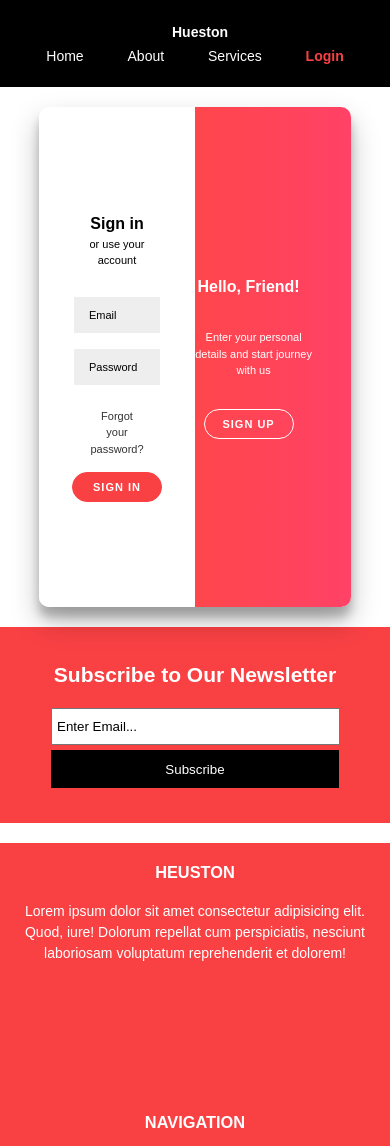
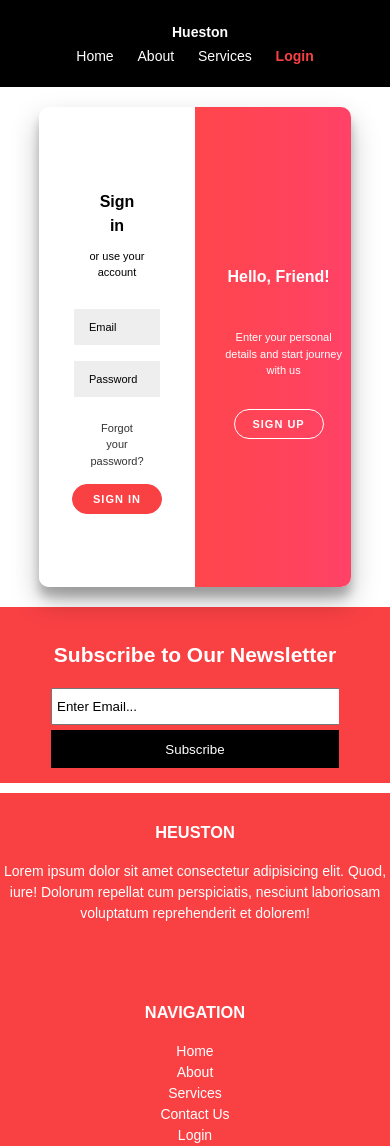
Before and after one commit to TubiOb/Hueston-Maintenance-Service, a plain HTML site: page login.html in a window 390 px wide. Shown: the top 1146 px of the page. Drawn offline with Linux system fonts and the light colour scheme.

Commit message:
Feedback recommit

```diff
--- a/css/style.css
+++ b/css/style.css
@@ -54,7 +54,7 @@ header a {
 header li {
     float: left;
     display: inline;
-    padding: 0 20px;
+    padding: 0 10px;
 }
 
 header #branding {
@@ -336,7 +336,7 @@ aside#sidebar .side h1>span {
 .container3 {
     width: 100%;
     overflow: hidden;
-    display: inline-flex;
+    display: flex;
     justify-content: space-evenly;
     justify-items: center;
     align-content: space-around;
@@ -344,10 +344,12 @@ aside#sidebar .side h1>span {
     color: white;
     background-color: #f94144;
     margin-top: 10px;
+    /* margin-left: auto;
+    margin-right: auto; */
 }
 
 .container3 .small {
-    width: 300px;
+    width: 250px;
     height: 250px;
     margin-left: 20px;
     position: relative;
@@ -361,7 +363,7 @@ aside#sidebar .side h1>span {
 }
 
 .container3 .small>p {
-    margin: 5px;
+    margin: 0px;
     padding: 0;
 }
 
@@ -662,20 +664,20 @@ aside#sidebar .side h1>span {
 }
 
 .overlay-left {
-    transform: translateX(-50%);
+    transform: translateX(-20%);
 }
 
 #container.right-panel-active .overlay-left {
-    transform: translateX(0);
+    transform: translateX(-20px);
 }
 
 .overlay-right {
     right: 0;
-    transform: translateX(0);
+    transform: translateX(30px);
 }
 
 #container.right-panel-active .overlay-right {
-    transform: translateX(20%);
+    transform: translateX(50px);
 }
 
 .social-container {
@@ -693,7 +695,7 @@ aside#sidebar .side h1>span {
     width: 40px;
 }
 
-@media(max-width:700px) {
+@media(max-width:760px) {
     .container #branding,
     .container nav,
     .container nav li,
@@ -708,7 +710,11 @@ aside#sidebar .side h1>span {
         text-align: center;
         width: 100%;
     }
-    .container {
+    .container nav,
+    .container nav li {
+        width: auto;
+    }
+    header {
         padding-bottom: 20px;
     }
     .container3,
@@ -725,7 +731,8 @@ aside#sidebar .side h1>span {
         width: 100%;
     }
     .container3 .small {
-        margin: auto;
+        margin-left: auto;
+        margin-bottom: -80px;
     }
     #newsletter form input[type="email"] {
         width: 100%;
@@ -733,6 +740,7 @@ aside#sidebar .side h1>span {
     }
     #container h1 {
         font-size: 16px;
+        margin: 10px;
     }
     #container p,
     #container a,
```
